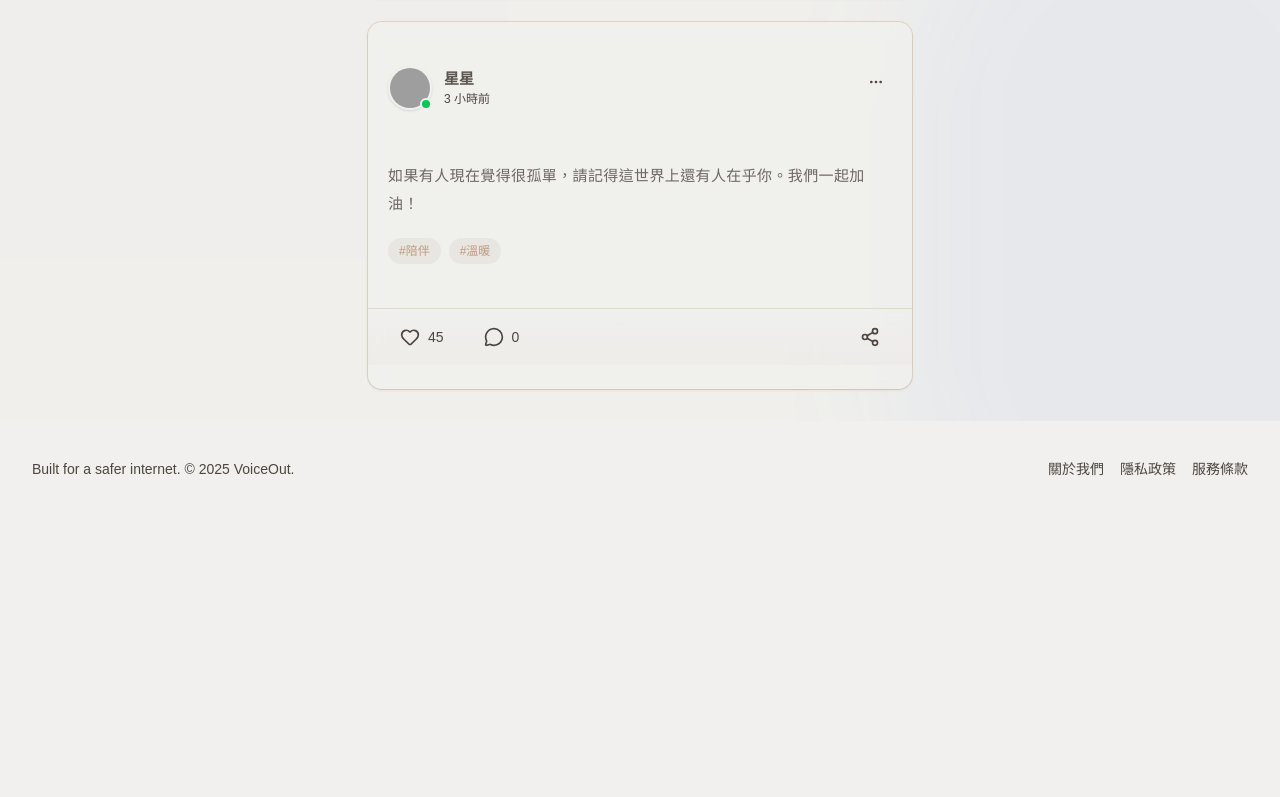
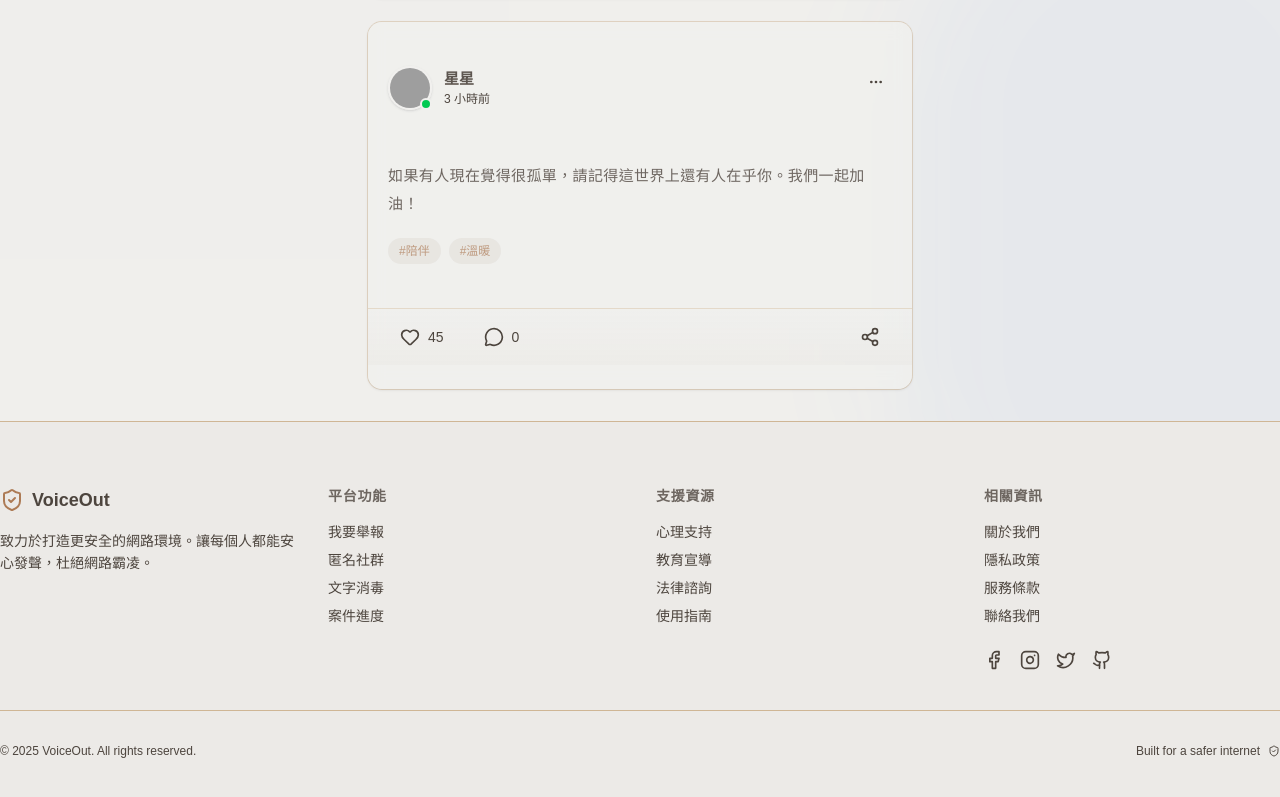
Before and after one commit to wall4oppy/VoiceOut, a Next.js app: page /support/peer-group in a window 1280 px wide. Shown: the part 1520-2317 px from the top of the page. Before the commit the page ends 2037 px from the top, so only its background shows below. Built offline with nearby package versions, Linux system fonts and the light colour scheme; grey boxes are pictures that could not be loaded; a web font is replaced by a local one.

Commit message:
style: redesign footer with 4-column layout and better typography

```diff
--- a/src/components/site-footer.tsx
+++ b/src/components/site-footer.tsx
@@ -1,14 +1,84 @@
+import Link from "next/link"
+import { ShieldCheck, Github, Twitter, Facebook, Instagram } from "lucide-react"
+
 export function SiteFooter() {
     return (
-        <footer className="py-6 md:px-8 md:py-0">
-            <div className="container flex flex-col items-center justify-between gap-4 md:h-24 md:flex-row">
-                <p className="text-balance text-center text-sm leading-loose text-muted-foreground md:text-left">
-                    Built for a safer internet. © 2025 VoiceOut.
-                </p>
-                <div className="flex items-center gap-4 text-sm text-muted-foreground">
-                    <a href="/about" className="hover:underline">關於我們</a>
-                    <a href="/privacy" className="hover:underline">隱私政策</a>
-                    <a href="/terms" className="hover:underline">服務條款</a>
+        <footer className="border-t bg-muted/30">
+            <div className="container py-10 md:py-16">
+                <div className="grid grid-cols-1 gap-8 md:grid-cols-4">
+                    {/* Brand Section */}
+                    <div className="flex flex-col space-y-4">
+                        <Link href="/" className="flex items-center space-x-2">
+                            <ShieldCheck className="h-6 w-6 text-primary" />
+                            <span className="font-bold text-lg">VoiceOut</span>
+                        </Link>
+                        <p className="text-sm text-muted-foreground leading-relaxed max-w-xs">
+                            致力於打造更安全的網路環境。讓每個人都能安心發聲，杜絕網路霸凌。
+                        </p>
+                    </div>
+
+                    {/* Platform Links */}
+                    <div className="flex flex-col space-y-4">
+                        <h4 className="font-semibold text-sm tracking-wider uppercase text-foreground/80">平台功能</h4>
+                        <nav className="flex flex-col space-y-2 text-sm text-muted-foreground">
+                            <Link href="/report" className="hover:text-primary transition-colors">我要舉報</Link>
+                            <Link href="/support/peer-group" className="hover:text-primary transition-colors">匿名社群</Link>
+                            <Link href="/tools/text-detoxifier" className="hover:text-primary transition-colors">文字消毒</Link>
+                            <Link href="/dashboard" className="hover:text-primary transition-colors">案件進度</Link>
+                        </nav>
+                    </div>
+
+                    {/* Resources Links */}
+                    <div className="flex flex-col space-y-4">
+                        <h4 className="font-semibold text-sm tracking-wider uppercase text-foreground/80">支援資源</h4>
+                        <nav className="flex flex-col space-y-2 text-sm text-muted-foreground">
+                            <Link href="/support" className="hover:text-primary transition-colors">心理支持</Link>
+                            <Link href="/education" className="hover:text-primary transition-colors">教育宣導</Link>
+                            <Link href="/legal" className="hover:text-primary transition-colors">法律諮詢</Link>
+                            <Link href="/guide" className="hover:text-primary transition-colors">使用指南</Link>
+                        </nav>
+                    </div>
+
+                    {/* Legal & Social */}
+                    <div className="flex flex-col space-y-4">
+                        <h4 className="font-semibold text-sm tracking-wider uppercase text-foreground/80">相關資訊</h4>
+                        <nav className="flex flex-col space-y-2 text-sm text-muted-foreground">
+                            <Link href="/about" className="hover:text-primary transition-colors">關於我們</Link>
+                            <Link href="/privacy" className="hover:text-primary transition-colors">隱私政策</Link>
+                            <Link href="/terms" className="hover:text-primary transition-colors">服務條款</Link>
+                            <Link href="/contact" className="hover:text-primary transition-colors">聯絡我們</Link>
+                        </nav>
+
+                        {/* Social Icons */}
+                        <div className="flex items-center space-x-4 pt-2">
+                            <Link href="#" className="text-muted-foreground hover:text-primary transition-colors">
+                                <Facebook className="h-5 w-5" />
+                                <span className="sr-only">Facebook</span>
+                            </Link>
+                            <Link href="#" className="text-muted-foreground hover:text-primary transition-colors">
+                                <Instagram className="h-5 w-5" />
+                                <span className="sr-only">Instagram</span>
+                            </Link>
+                            <Link href="#" className="text-muted-foreground hover:text-primary transition-colors">
+                                <Twitter className="h-5 w-5" />
+                                <span className="sr-only">Twitter</span>
+                            </Link>
+                            <Link href="#" className="text-muted-foreground hover:text-primary transition-colors">
+                                <Github className="h-5 w-5" />
+                                <span className="sr-only">GitHub</span>
+                            </Link>
+                        </div>
+                    </div>
+                </div>
+
+                {/* Bottom Bar */}
+                <div className="mt-10 pt-8 border-t flex flex-col items-center justify-between gap-4 md:flex-row">
+                    <p className="text-xs text-muted-foreground text-center md:text-left">
+                        © 2025 VoiceOut. All rights reserved.
+                    </p>
+                    <p className="text-xs text-muted-foreground text-center md:text-right flex items-center gap-2">
+                        Built for a safer internet <ShieldCheck className="h-3 w-3" />
+                    </p>
                 </div>
             </div>
         </footer>
```
